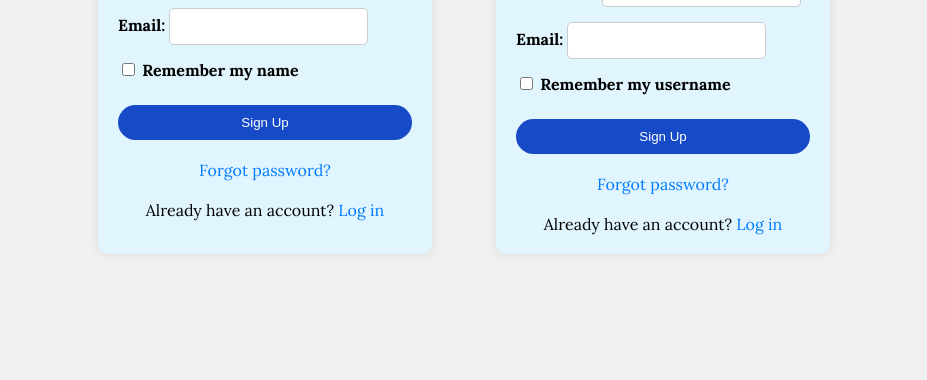
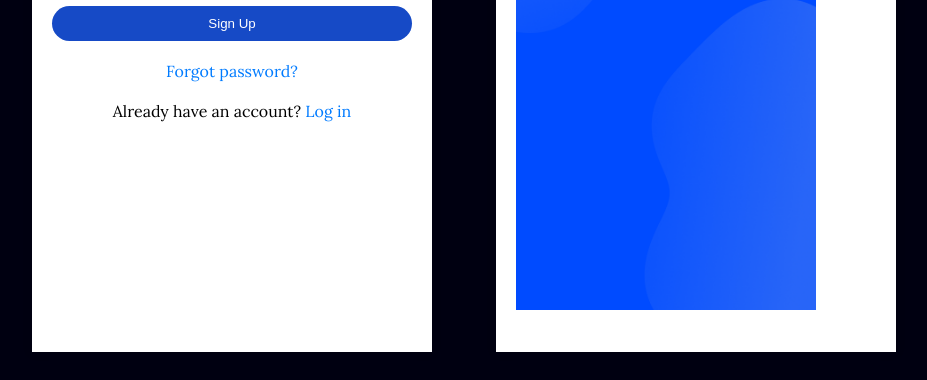
Before and after one commit to Marina1906/super-sniffle-forms-, a plain HTML site: page index.html in a window 1280 px wide. Shown: the part 348-728 px from the top of the page, without its empty margins (176-1103 px from the left). Drawn offline with Linux system fonts and the light colour scheme.

Commit message:
edited code

```diff
--- a/index.html
+++ b/index.html
@@ -37,6 +37,9 @@
       </div>
 
       <div class="form-box">
+        <div class="decoration-img">
+          <img src="Visual.png" alt="">
+        </div>
         <h1 class="title">Sign Up</h1>
         <div>
           <img src="google sign up blue.png" alt="" />
--- a/style.scss
+++ b/style.scss
@@ -157,7 +157,7 @@ body {
   align-items: center;
   height: 100vh;
   margin: 0;
-  background-color: #f0f0f0;
+  background-color: var(--clr-fontblack-800);
 }
 .title {
   text-align: center;
@@ -169,15 +169,21 @@ body {
 }
 
 .form-box {
-  background-color: #e1f5fe;
+  width: 400px;
+  height: 600px;
+  background-color: var(--clr-white-100);
   padding: 20px;
-  border-radius: 10px;
   box-shadow: 0 0 10px rgba(0, 0, 0, 0.1);
 }
-
+.decoration-img {
+  display: grid;
+  justify-items: end;
+  width: 300px;
+  height: 600px;
+}
 h2 {
   border-radius: 5px;
-  background-color: #fff;
+  background-color: var(--clr-white-100);
   padding: 10px;
   text-align: center;
   margin-bottom: 20px;
@@ -201,7 +207,7 @@ input[type="email"],
 input[type="checkbox"] {
   padding: 10px;
   border: 1px solid #ccc;
-  border-radius: 5px;
+
 }
 
 button {
```
Also changed, not shown: style.css, 1 other file.
